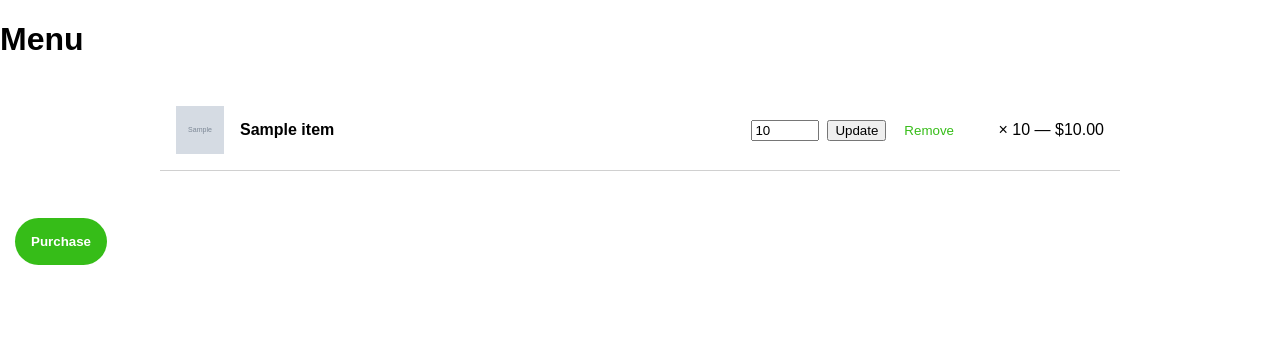
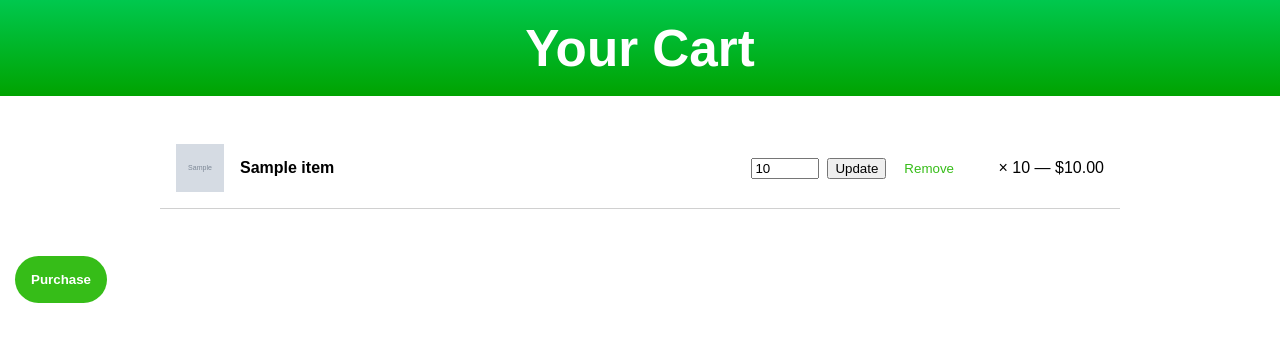
Before and after one commit to ACure8/SQL-customers, a Flask app: template templates/Cart.html in a window 1280 px wide. Shown: the part 80-422 px from the top of the page. Run offline with Flask 3, Linux system fonts and the light colour scheme; the template is opened without the code that fills it: most values are stand-ins (such as "Sample title", 1, 10 or a date in 2020); grey boxes marked "Sample" are stand-in pictures; some libraries are stand-ins or nearby versions.

Commit message:
Very minor update:
Removed "main" class from the bg color parent because it had no use.

Removed the carousel border.

improved the title for cart.

```diff
--- a/static/Cart.css
+++ b/static/Cart.css
@@ -102,6 +102,24 @@ body {
   }
 }
 
+.bgcolor {
+  background-color: chartreuse;
+  font-size: clamp(20px, 2vw, 30px);
+  height: 6rem;
+  width: auto;
+  margin: 0rem 0rem;
+  background-image: linear-gradient(
+    to bottom,
+    rgba(0, 200, 78, 100),
+    rgba(0, 163, 0, 100)
+  );
+  align-items: center;
+  display: flex;
+  justify-content: center;
+  grid-template-columns: auto;
+  color: #ffffff;
+}
+
 .buy-btn button {
   cursor: pointer;
   text-decoration: none;
--- a/static/Menu.css
+++ b/static/Menu.css
@@ -102,7 +102,7 @@ body {
   }
 }
 
-.mbgcolor {
+.bgcolor {
   background-color: chartreuse;
   font-size: clamp(20px, 2vw, 30px);
   height: 6rem;
--- a/static/Wowfoods.css
+++ b/static/Wowfoods.css
@@ -195,7 +195,6 @@ body {
 .carousel {
   margin: 2rem auto;
   height: 6rem;
-  border: 2px solid #000;
   display: flex;
   align-items: center;
   overflow: hidden;
--- a/templates/Cart.html
+++ b/templates/Cart.html
@@ -32,10 +32,10 @@
         <div>
             <div>
                 {% if cart_items and cart_items|length > 0 %}
-                    <div class="main">
-                        <div class="mbgcolor">
+                    <div>
+                        <div class="bgcolor">
                             <h1>
-                                Menu
+                                Your Cart
                             </h1>
                         </div>
                     </div>
--- a/templates/Menu.html
+++ b/templates/Menu.html
@@ -29,8 +29,8 @@
                     <a href="{{ url_for('cart_page') }}" id="navbutton" class="calltoaction"><i class="ri-shopping-cart-2-line" id="navi"></i>Cart</a>
             </div>
         </nav>
-        <div class="main">
-            <div class="mbgcolor">
+        <div>
+            <div class="bgcolor">
                 <h1>
                     Menu
                 </h1>
--- a/templates/Wowfoods.html
+++ b/templates/Wowfoods.html
@@ -36,7 +36,7 @@
                 <a href="{{ url_for('cart_page') }}" id="navbutton" class="calltoaction"><i class="ri-shopping-cart-2-line" id="navi"></i>Cart</a>
             </div>
         </nav>
-        <div class="main">
+        <div>
             <div class="bgcolor">
                 <div class="welcome">
                     <h4>
```
